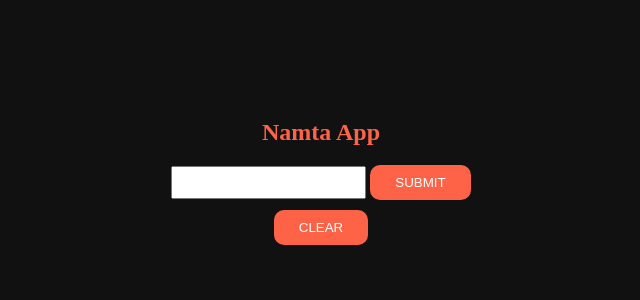
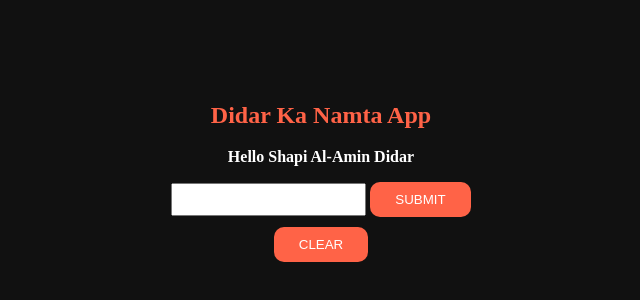
Before and after one commit to yousufkhoka/Namta-app, a plain HTML site: page index.html in a window 1280 px wide. Shown: the part 228-528 px from the top of the page, without its empty margins (319-959 px from the left). Drawn offline with Linux system fonts and the light colour scheme.

Commit message:
app done

```diff
--- a/index.html
+++ b/index.html
@@ -48,11 +48,17 @@
     .form{
         margin: 10px;
     }
+    h3{
+        color: #fff;
+        font-size: 16px ;
+        text-transform: capitalize;
+    }
     </style>
 </head>
 <body>
     <div class="container">
-        <h2>Namta app</h2>
+        <h2>Didar ka Namta app</h2>
+        <h3>Hello Shapi Al-amin Didar</h3>
            <div class="form">
             <input type="text" id="input"/>
             <button onclick="addNamta()">submit</button>
```
